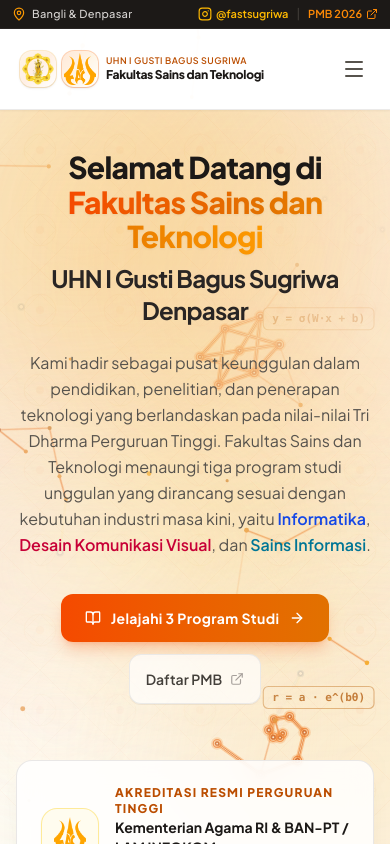
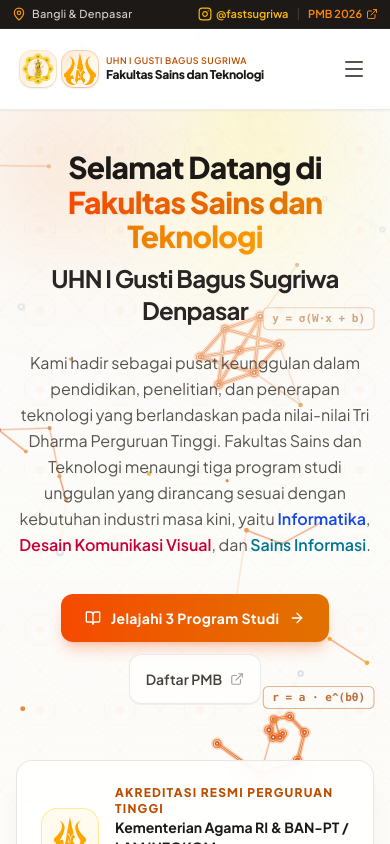
Before and after one commit to fast-uhnsugriwa/WebsiteFast, a React (Vite) app: page / in a window 390 px wide. Shown: the top 844 px of the page. Built offline with nearby package versions, Linux system fonts and the light colour scheme.

Commit message:
perf: render lightweight mobile-only orbs (small blur, few elements) to fix animation shuttering

```diff
--- a/src/components/CinematicLightBackground.tsx
+++ b/src/components/CinematicLightBackground.tsx
@@ -10,6 +10,12 @@ interface CinematicLightBackgroundProps {
   className?: string;
 }
 
+const containerStyle: React.CSSProperties = {
+  isolation: 'isolate',
+  transform: 'translateZ(0)',
+  willChange: 'transform',
+};
+
 export const CinematicLightBackground: React.FC<CinematicLightBackgroundProps> = ({
   variant = 'light',
   className = ''
@@ -19,69 +25,46 @@ export const CinematicLightBackground: React.FC<CinematicLightBackgroundProps> =
       <div
         className={`absolute inset-0 overflow-hidden pointer-events-none select-none z-0 ${className}`}
         aria-hidden="true"
-        style={{ isolation: 'isolate', transform: 'translateZ(0)', willChange: 'transform' }}
+        style={containerStyle}
       >
-        {/* Pure Luminous White Specular Flare - Cinematic Core */}
+        {/* Mobile: 2 simple orbs only */}
         <div
-          className="absolute -top-16 left-1/4 w-[460px] h-[460px] rounded-full blur-[100px] opacity-60 animate-cinematic-white"
-          style={{
-            background:
-              'radial-gradient(circle, rgba(255, 255, 255, 0.95) 0%, rgba(255, 255, 255, 0.65) 25%, rgba(254, 240, 138, 0.3) 50%, transparent 70%)'
-          }}
+          className="block md:hidden absolute -top-16 left-1/4 w-[180px] h-[180px] rounded-full blur-[40px] opacity-50 animate-cinematic-orange"
+          style={{ background: 'radial-gradient(circle, rgba(234, 88, 12, 0.9) 0%, transparent 70%)' }}
+        />
+        <div
+          className="block md:hidden absolute top-1/2 right-1/4 w-[160px] h-[160px] rounded-full blur-[35px] opacity-40 animate-cinematic-yellow"
+          style={{ background: 'radial-gradient(circle, rgba(250, 204, 21, 0.85) 0%, transparent 65%)' }}
         />
 
-        {/* Secondary Pulsing White Starlight Sparkle */}
+        {/* Desktop: full quality */}
         <div
-          className="absolute top-1/2 right-1/4 w-[340px] h-[340px] rounded-full blur-[80px] opacity-50 animate-cinematic-white-spot"
-          style={{
-            background:
-              'radial-gradient(circle, rgba(255, 255, 255, 0.9) 0%, rgba(254, 249, 195, 0.5) 30%, transparent 65%)'
-          }}
+          className="hidden md:block absolute -top-16 left-1/4 w-[460px] h-[460px] rounded-full blur-[100px] opacity-60 animate-cinematic-white"
+          style={{ background: 'radial-gradient(circle, rgba(255, 255, 255, 0.95) 0%, rgba(255, 255, 255, 0.65) 25%, rgba(254, 240, 138, 0.3) 50%, transparent 70%)' }}
         />
-
-        {/* Deep Glowing Orange Flare - Top Left to Center */}
         <div
-          className="absolute -top-24 -left-20 w-[520px] h-[520px] rounded-full blur-[130px] opacity-40 animate-cinematic-orange"
-          style={{
-            background:
-              'radial-gradient(circle, rgba(234, 88, 12, 0.95) 0%, rgba(249, 115, 22, 0.6) 40%, transparent 75%)'
-          }}
+          className="hidden md:block absolute top-1/2 right-1/4 w-[340px] h-[340px] rounded-full blur-[80px] opacity-50 animate-cinematic-white-spot"
+          style={{ background: 'radial-gradient(circle, rgba(255, 255, 255, 0.9) 0%, rgba(254, 249, 195, 0.5) 30%, transparent 65%)' }}
         />
-
-        {/* Luminous Golden Yellow Light - Top Right to Center */}
         <div
-          className="absolute -top-32 right-[-10%] w-[580px] h-[580px] rounded-full blur-[140px] opacity-45 animate-cinematic-yellow"
-          style={{
-            background:
-              'radial-gradient(circle, rgba(250, 204, 21, 0.9) 0%, rgba(245, 158, 11, 0.55) 45%, transparent 75%)'
-          }}
+          className="hidden md:block absolute -top-24 -left-20 w-[520px] h-[520px] rounded-full blur-[130px] opacity-40 animate-cinematic-orange"
+          style={{ background: 'radial-gradient(circle, rgba(234, 88, 12, 0.95) 0%, rgba(249, 115, 22, 0.6) 40%, transparent 75%)' }}
         />
-
-        {/* Warm Amber Center Spotlight - Breathing Pulse */}
         <div
-          className="absolute top-1/3 left-1/3 w-[450px] h-[450px] rounded-full blur-[120px] opacity-35 animate-cinematic-amber"
-          style={{
-            background:
-              'radial-gradient(circle, rgba(251, 191, 36, 0.85) 0%, rgba(217, 119, 6, 0.4) 50%, transparent 70%)'
-          }}
+          className="hidden md:block absolute -top-32 right-[-10%] w-[580px] h-[580px] rounded-full blur-[140px] opacity-45 animate-cinematic-yellow"
+          style={{ background: 'radial-gradient(circle, rgba(250, 204, 21, 0.9) 0%, rgba(245, 158, 11, 0.55) 45%, transparent 75%)' }}
         />
-
-        {/* Cinematic Diagonally Drifting Sunbeam / Anamorphic Streak with Pure White Core */}
         <div
-          className="absolute top-1/4 -left-1/4 w-[150%] h-36 blur-[80px] opacity-35 -rotate-12 animate-cinematic-beam"
-          style={{
-            background:
-              'linear-gradient(90deg, transparent 0%, rgba(249, 115, 22, 0.5) 25%, rgba(255, 255, 255, 0.95) 48%, rgba(253, 224, 71, 0.85) 55%, rgba(245, 158, 11, 0.5) 75%, transparent 100%)'
-          }}
+          className="hidden md:block absolute top-1/3 left-1/3 w-[450px] h-[450px] rounded-full blur-[120px] opacity-35 animate-cinematic-amber"
+          style={{ background: 'radial-gradient(circle, rgba(251, 191, 36, 0.85) 0%, rgba(217, 119, 6, 0.4) 50%, transparent 70%)' }}
         />
-
-        {/* Soft Ambient Floating Core Light */}
         <div
-          className="absolute bottom-[-15%] right-1/4 w-[420px] h-[420px] rounded-full blur-[110px] opacity-30 animate-cinematic-pulse"
-          style={{
-            background:
-              'radial-gradient(circle, rgba(254, 215, 170, 0.7) 0%, rgba(249, 115, 22, 0.3) 60%, transparent 80%)'
-          }}
+          className="hidden md:block absolute top-1/4 -left-1/4 w-[150%] h-36 blur-[80px] opacity-35 -rotate-12 animate-cinematic-beam"
+          style={{ background: 'linear-gradient(90deg, transparent 0%, rgba(249, 115, 22, 0.5) 25%, rgba(255, 255, 255, 0.95) 48%, rgba(253, 224, 71, 0.85) 55%, rgba(245, 158, 11, 0.5) 75%, transparent 100%)' }}
+        />
+        <div
+          className="hidden md:block absolute bottom-[-15%] right-1/4 w-[420px] h-[420px] rounded-full blur-[110px] opacity-30 animate-cinematic-pulse"
+          style={{ background: 'radial-gradient(circle, rgba(254, 215, 170, 0.7) 0%, rgba(249, 115, 22, 0.3) 60%, transparent 80%)' }}
         />
       </div>
     );
@@ -92,42 +75,34 @@ export const CinematicLightBackground: React.FC<CinematicLightBackgroundProps> =
       <div
         className={`absolute inset-0 overflow-hidden pointer-events-none select-none z-0 ${className}`}
         aria-hidden="true"
-        style={{ isolation: 'isolate', transform: 'translateZ(0)', willChange: 'transform' }}
+        style={containerStyle}
       >
-        {/* Ambient Moving White Luminescence */}
+        {/* Mobile: 2 lightweight orbs only */}
         <div
-          className="absolute top-10 left-1/3 w-[320px] sm:w-[520px] h-[320px] sm:h-[520px] rounded-full blur-[80px] sm:blur-[130px] opacity-35 animate-cinematic-white"
-          style={{
-            background:
-              'radial-gradient(circle, rgba(255, 255, 255, 0.95) 0%, rgba(254, 240, 138, 0.4) 35%, transparent 70%)'
-          }}
+          className="block md:hidden absolute top-10 left-1/3 w-[160px] h-[160px] rounded-full blur-[40px] opacity-30 animate-cinematic-white"
+          style={{ background: 'radial-gradient(circle, rgba(255, 255, 255, 0.9) 0%, rgba(254, 240, 138, 0.35) 50%, transparent 70%)' }}
+        />
+        <div
+          className="block md:hidden absolute -top-20 right-[-5%] w-[180px] h-[180px] rounded-full blur-[40px] opacity-20 animate-cinematic-yellow"
+          style={{ background: 'radial-gradient(circle, rgba(253, 224, 71, 0.7) 0%, transparent 70%)' }}
         />
 
-        {/* Soft Golden Yellow Drift - Top Right */}
+        {/* Desktop: full quality */}
         <div
-          className="absolute -top-40 right-[-10%] w-[400px] sm:w-[650px] h-[400px] sm:h-[650px] rounded-full blur-[100px] sm:blur-[160px] opacity-25 animate-cinematic-yellow"
-          style={{
-            background:
-              'radial-gradient(circle, rgba(253, 224, 71, 0.75) 0%, rgba(245, 158, 11, 0.4) 50%, transparent 75%)'
-          }}
+          className="hidden md:block absolute top-10 left-1/3 w-[520px] h-[520px] rounded-full blur-[130px] opacity-35 animate-cinematic-white"
+          style={{ background: 'radial-gradient(circle, rgba(255, 255, 255, 0.95) 0%, rgba(254, 240, 138, 0.4) 35%, transparent 70%)' }}
         />
-
-        {/* Warm Orange Drift - Center Left */}
         <div
-          className="absolute top-1/3 -left-36 w-[380px] sm:w-[600px] h-[380px] sm:h-[600px] rounded-full blur-[90px] sm:blur-[150px] opacity-20 animate-cinematic-orange"
-          style={{
-            background:
-              'radial-gradient(circle, rgba(249, 115, 22, 0.7) 0%, rgba(251, 146, 60, 0.35) 55%, transparent 80%)'
-          }}
+          className="hidden md:block absolute -top-40 right-[-10%] w-[650px] h-[650px] rounded-full blur-[160px] opacity-25 animate-cinematic-yellow"
+          style={{ background: 'radial-gradient(circle, rgba(253, 224, 71, 0.75) 0%, rgba(245, 158, 11, 0.4) 50%, transparent 75%)' }}
         />
-
-        {/* Subtle Golden Amber Pulse - Lower Middle */}
         <div
-          className="absolute bottom-10 right-1/3 w-[320px] sm:w-[500px] h-[320px] sm:h-[500px] rounded-full blur-[90px] sm:blur-[140px] opacity-20 animate-cinematic-amber"
-          style={{
-            background:
-              'radial-gradient(circle, rgba(251, 191, 36, 0.65) 0%, rgba(234, 88, 12, 0.25) 50%, transparent 75%)'
-          }}
+          className="hidden md:block absolute top-1/3 -left-36 w-[600px] h-[600px] rounded-full blur-[150px] opacity-20 animate-cinematic-orange"
+          style={{ background: 'radial-gradient(circle, rgba(249, 115, 22, 0.7) 0%, rgba(251, 146, 60, 0.35) 55%, transparent 80%)' }}
+        />
+        <div
+          className="hidden md:block absolute bottom-10 right-1/3 w-[500px] h-[500px] rounded-full blur-[140px] opacity-20 animate-cinematic-amber"
+          style={{ background: 'radial-gradient(circle, rgba(251, 191, 36, 0.65) 0%, rgba(234, 88, 12, 0.25) 50%, transparent 75%)' }}
         />
       </div>
     );
@@ -138,69 +113,50 @@ export const CinematicLightBackground: React.FC<CinematicLightBackgroundProps> =
     <div
       className={`absolute inset-0 overflow-hidden pointer-events-none select-none z-0 ${className}`}
       aria-hidden="true"
-      style={{ isolation: 'isolate', transform: 'translateZ(0)', willChange: 'transform' }}
+      style={containerStyle}
     >
-      {/* Radiant Pure White Daylight Core - High Visibility Floating Spotlight */}
+      {/* Mobile: 3 small lightweight orbs */}
       <div
-        className="absolute -top-28 left-1/3 w-[500px] h-[500px] rounded-full blur-[90px] opacity-65 sm:opacity-70 animate-cinematic-white"
-        style={{
-          background:
-            'radial-gradient(circle, rgba(255, 255, 255, 1) 0%, rgba(255, 255, 255, 0.7) 25%, rgba(254, 240, 138, 0.4) 50%, transparent 72%)'
-        }}
+        className="block md:hidden absolute -top-10 left-1/3 w-[200px] h-[200px] rounded-full blur-[50px] opacity-55 animate-cinematic-white"
+        style={{ background: 'radial-gradient(circle, rgba(255,255,255,0.95) 0%, rgba(254,240,138,0.3) 60%, transparent 80%)' }}
+      />
+      <div
+        className="block md:hidden absolute -top-16 right-[-5%] w-[220px] h-[220px] rounded-full blur-[50px] opacity-35 animate-cinematic-yellow"
+        style={{ background: 'radial-gradient(circle, rgba(253,224,71,0.85) 0%, transparent 70%)' }}
+      />
+      <div
+        className="block md:hidden absolute top-[-3%] -left-10 w-[200px] h-[200px] rounded-full blur-[45px] opacity-30 animate-cinematic-orange"
+        style={{ background: 'radial-gradient(circle, rgba(249,115,22,0.8) 0%, transparent 70%)' }}
       />
 
-      {/* Sparkling White Specular Light Glint */}
+      {/* Desktop: full quality */}
       <div
-        className="absolute top-1/3 right-1/4 w-[380px] h-[380px] rounded-full blur-[85px] opacity-55 animate-cinematic-white-spot"
-        style={{
-          background:
-            'radial-gradient(circle, rgba(255, 255, 255, 0.95) 0%, rgba(255, 251, 235, 0.6) 30%, transparent 68%)'
-        }}
+        className="hidden md:block absolute -top-28 left-1/3 w-[500px] h-[500px] rounded-full blur-[90px] opacity-65 animate-cinematic-white"
+        style={{ background: 'radial-gradient(circle, rgba(255, 255, 255, 1) 0%, rgba(255, 255, 255, 0.7) 25%, rgba(254, 240, 138, 0.4) 50%, transparent 72%)' }}
       />
-
-      {/* Radiant Yellow Light Orb - Top Right drifting */}
       <div
-        className="absolute -top-36 right-[-5%] sm:right-[10%] w-[560px] h-[560px] rounded-full blur-[120px] opacity-45 sm:opacity-50 animate-cinematic-yellow"
-        style={{
-          background:
-            'radial-gradient(circle, rgba(253, 224, 71, 0.9) 0%, rgba(251, 191, 36, 0.6) 40%, rgba(245, 158, 11, 0.25) 65%, transparent 80%)'
-        }}
+        className="hidden md:block absolute top-1/3 right-1/4 w-[380px] h-[380px] rounded-full blur-[85px] opacity-55 animate-cinematic-white-spot"
+        style={{ background: 'radial-gradient(circle, rgba(255, 255, 255, 0.95) 0%, rgba(255, 251, 235, 0.6) 30%, transparent 68%)' }}
       />
-
-      {/* Cinematic Sunset Orange Orb - Top Left to Mid Left */}
       <div
-        className="absolute top-[-5%] -left-28 sm:-left-16 w-[540px] h-[540px] rounded-full blur-[130px] opacity-40 sm:opacity-45 animate-cinematic-orange"
-        style={{
-          background:
-            'radial-gradient(circle, rgba(249, 115, 22, 0.85) 0%, rgba(234, 88, 12, 0.5) 45%, rgba(251, 146, 60, 0.2) 65%, transparent 80%)'
-        }}
+        className="hidden md:block absolute -top-36 right-[10%] w-[560px] h-[560px] rounded-full blur-[120px] opacity-50 animate-cinematic-yellow"
+        style={{ background: 'radial-gradient(circle, rgba(253, 224, 71, 0.9) 0%, rgba(251, 191, 36, 0.6) 40%, rgba(245, 158, 11, 0.25) 65%, transparent 80%)' }}
       />
-
-      {/* Warm Amber Center Glow - Subtle Breathing Elevation */}
       <div
-        className="absolute top-1/3 left-1/4 sm:left-1/3 w-[460px] h-[460px] rounded-full blur-[110px] opacity-35 sm:opacity-40 animate-cinematic-amber"
-        style={{
-          background:
-            'radial-gradient(circle, rgba(251, 191, 36, 0.8) 0%, rgba(245, 158, 11, 0.45) 45%, transparent 75%)'
-        }}
+        className="hidden md:block absolute top-[-5%] -left-16 w-[540px] h-[540px] rounded-full blur-[130px] opacity-45 animate-cinematic-orange"
+        style={{ background: 'radial-gradient(circle, rgba(249, 115, 22, 0.85) 0%, rgba(234, 88, 12, 0.5) 45%, rgba(251, 146, 60, 0.2) 65%, transparent 80%)' }}
       />
-
-      {/* Cinematic Anamorphic Horizontal Light Stream with Pure White Center Core */}
       <div
-        className="absolute top-1/4 -left-[20%] w-[140%] h-44 blur-[80px] opacity-35 sm:opacity-45 -rotate-6 animate-cinematic-beam"
-        style={{
-          background:
-            'linear-gradient(90deg, transparent 0%, rgba(249, 115, 22, 0.4) 20%, rgba(255, 255, 255, 0.95) 48%, rgba(253, 224, 71, 0.8) 55%, rgba(251, 191, 36, 0.5) 75%, transparent 100%)'
-        }}
+        className="hidden md:block absolute top-1/3 left-1/3 w-[460px] h-[460px] rounded-full blur-[110px] opacity-40 animate-cinematic-amber"
+        style={{ background: 'radial-gradient(circle, rgba(251, 191, 36, 0.8) 0%, rgba(245, 158, 11, 0.45) 45%, transparent 75%)' }}
       />
-
-      {/* Floating Lower Glow Orb - Golden Sunlight Tone */}
       <div
-        className="absolute -bottom-20 right-1/4 w-[480px] h-[480px] rounded-full blur-[125px] opacity-35 animate-cinematic-pulse"
-        style={{
-          background:
-            'radial-gradient(circle, rgba(254, 215, 170, 0.8) 0%, rgba(251, 191, 36, 0.4) 50%, transparent 75%)'
-        }}
+        className="hidden md:block absolute top-1/4 -left-[20%] w-[140%] h-44 blur-[80px] opacity-45 -rotate-6 animate-cinematic-beam"
+        style={{ background: 'linear-gradient(90deg, transparent 0%, rgba(249, 115, 22, 0.4) 20%, rgba(255, 255, 255, 0.95) 48%, rgba(253, 224, 71, 0.8) 55%, rgba(251, 191, 36, 0.5) 75%, transparent 100%)' }}
+      />
+      <div
+        className="hidden md:block absolute -bottom-20 right-1/4 w-[480px] h-[480px] rounded-full blur-[125px] opacity-35 animate-cinematic-pulse"
+        style={{ background: 'radial-gradient(circle, rgba(254, 215, 170, 0.8) 0%, rgba(251, 191, 36, 0.4) 50%, transparent 75%)' }}
       />
     </div>
   );
--- a/src/index.css
+++ b/src/index.css
@@ -194,34 +194,17 @@
   backface-visibility: hidden;
 }
 
-/* On mobile: slower, GPU-only animations to prevent scroll flicker */
+/* Mobile: cinematic orbs are rendered as separate smaller elements in the component.
+   These overrides are a safety net for any remaining animated elements. */
 @media (max-width: 768px) {
-  .animate-cinematic-amber {
+  .animate-cinematic-amber,
+  .animate-cinematic-orange,
+  .animate-cinematic-yellow,
+  .animate-cinematic-white,
+  .animate-cinematic-white-spot,
+  .animate-cinematic-beam,
+  .animate-cinematic-pulse {
     animation-duration: 8s;
-  }
-  .animate-cinematic-orange {
-    animation-duration: 9s;
-  }
-  .animate-cinematic-yellow {
-    animation-duration: 7s;
-  }
-  /* Disable opacity animation on mobile for white/beam/pulse to avoid repaint */
-  .animate-cinematic-white {
-    animation-name: cinematic-drift-white;
-    animation-duration: 6s;
-    opacity: 0.55;
-  }
-  .animate-cinematic-white-spot {
-    animation-duration: 5s;
-    opacity: 0.4;
-  }
-  .animate-cinematic-beam {
-    animation-duration: 7s;
-    opacity: 0.3;
-  }
-  .animate-cinematic-pulse {
-    animation-duration: 6s;
-    opacity: 0.3;
   }
 }
 
```
